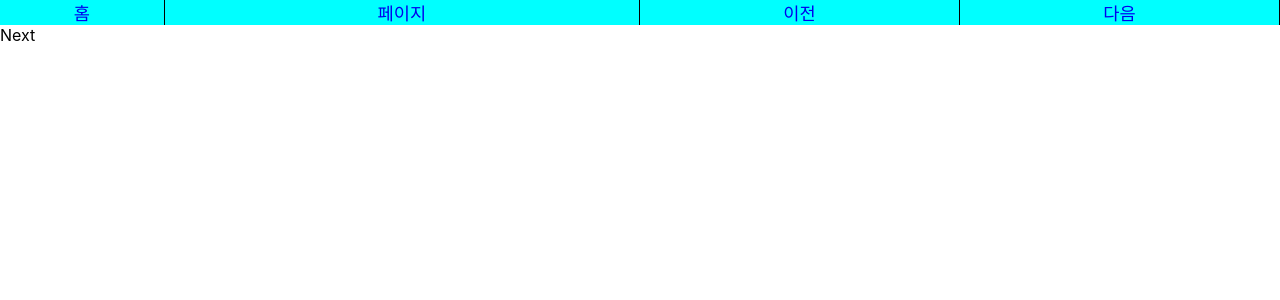
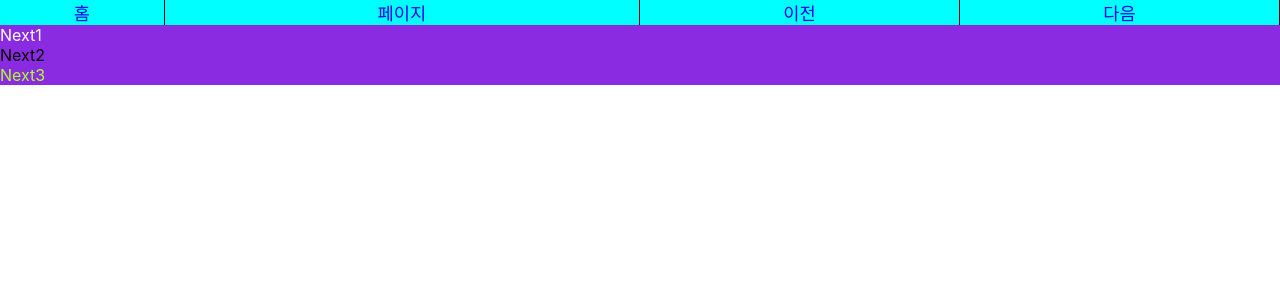
Before and after one commit to meenzoon/react-project, a React (Create React App) app: page /next in a window 1280 px wide. Shown: the top 300 px of the page. Built offline with nearby package versions, Linux system fonts and the light colour scheme.

Commit message:
html id속성을 이용한 css 적용 테스트

```diff
--- /dev/null
+++ b/src/containers/Next.css
@@ -0,0 +1,15 @@
+#Next {
+    background-color: blueviolet;
+}
+
+#Next .Next1 {
+    color: white;
+}
+
+#Next .Next2 {
+    color: black;
+}
+
+#Next .Next3 {
+    color: greenyellow;
+}
--- a/src/containers/Next.js
+++ b/src/containers/Next.js
@@ -1,24 +1,24 @@
 import React, { Component } from 'react';
+import './Next.css';
 
-const propTypes = {
+const propTypes = {};
 
-};
-
-const defaultProps = {
-
-};
+const defaultProps = {};
 
 class Next extends Component {
-
     render() {
-        return(
-            <div>Next</div>
+        return (
+            <div id="Next">
+                <div className="Next1">Next1</div>
+                <div className="Next2">Next2</div>
+                <div className="Next3">Next3</div>
+            </div>
         );
     }
 }
 
 Next.propTypes = propTypes;
 
-Next.defaultProps = defaultProps
+Next.defaultProps = defaultProps;
 
 export default Next;
```
